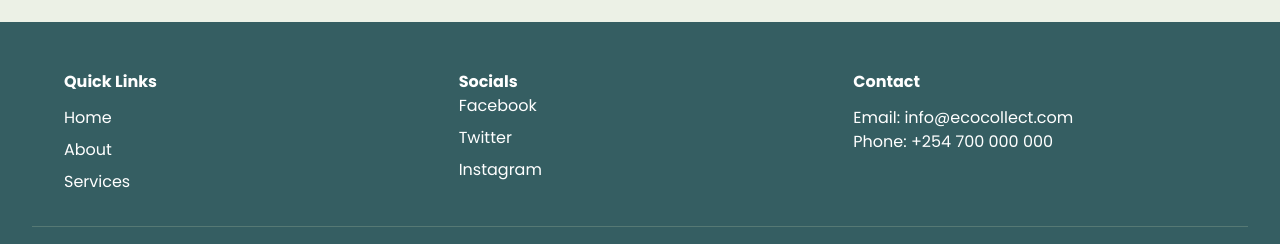
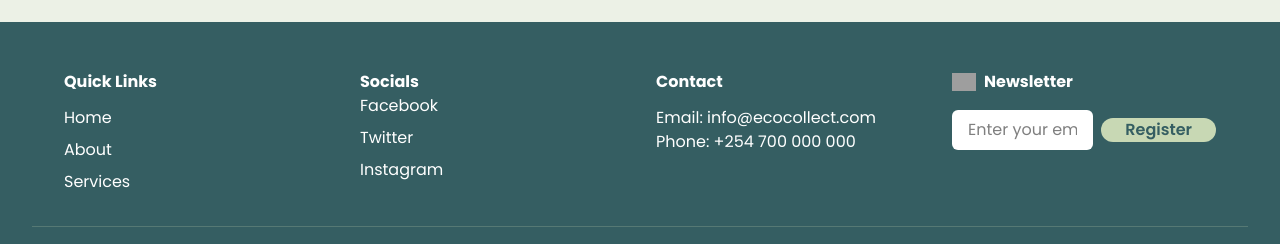
Before and after one commit to viviangichuregithub/Eco-Collect.ke, a Next.js app in the folder frontend/: page / in a window 1280 px wide. Shown: the part 2072-2316 px from the top of the page. Built offline with nearby package versions, Linux system fonts and the light colour scheme; no server answers; grey boxes are pictures that could not be loaded.

Commit message:
updated the frontend

```diff
--- a/frontend/src/app/auth/page.js
+++ b/frontend/src/app/auth/page.js
@@ -15,6 +15,7 @@ export default function AuthPage() {
   const [apiError, setApiError] = useState("");
   const [showPassword, setShowPassword] = useState(false);
   const [showConfirmPassword, setShowConfirmPassword] = useState(false);
+
   const loginSchema = Yup.object({
     email: Yup.string().email("Invalid email").required("Required"),
     password: Yup.string().required("Required"),
@@ -29,11 +30,11 @@ export default function AuthPage() {
       .required("Required"),
     role: Yup.string().required("Select a role"),
   });
+
   const handleLogin = async (values, { setSubmitting }) => {
     setApiError("");
     try {
       const user = await login(values.email, values.password);
-
       if (user.role === "civilian") router.push("/civilian");
       else if (user.role === "corporative") router.push("/corporative");
       else router.push("/");
@@ -54,7 +55,6 @@ export default function AuthPage() {
         role: values.role,
         terms_approved: true,
       });
-
       if (user) {
         if (user.role === "civilian") router.push("/civilian");
         else if (user.role === "corporative") router.push("/corporative");
@@ -69,12 +69,16 @@ export default function AuthPage() {
 
   return (
     <div className="flex h-screen w-screen overflow-hidden bg-[#ECF1E6]">
+      {/* Left Image */}
       <div
         className="flex-1 h-full bg-contain bg-center bg-left bg-no-repeat"
         style={{ backgroundImage: "url('/auth-bg.jpeg')" }}
       />
+
+      {/* Form Section */}
       <div className="flex-[1.8] flex items-center justify-center px-6 md:px-20 relative bg-[#ECF1E6] mr-20">
         <div className="w-full max-w-4xl bg-white/10 rounded-lg shadow-[0_0_30px_rgba(0,0,0,0.3)] flex flex-col h-[90vh] px-16 py-6">
+          {/* Toggle Header */}
           <div className="text-center mb-6 sticky top-0 z-10">
             <h1 className="text-4xl font-bold text-[#355E62] mb-1">Eco-Collect</h1>
             <p className="text-[#717182] text-sm">
@@ -111,6 +115,7 @@ export default function AuthPage() {
             </div>
           </div>
 
+          {/* Form */}
           <div className="flex-1 overflow-y-auto mt-6">
             {apiError && <div className="text-red-500 text-center mb-4">{apiError}</div>}
 
@@ -128,9 +133,7 @@ export default function AuthPage() {
                 <Form className="space-y-4">
                   {!isLogin && (
                     <div>
-                      <label className="block text-sm font-medium text-[#070D0D]">
-                        Full Name
-                      </label>
+                      <label className="block text-sm font-medium text-[#070D0D]">Full Name</label>
                       <Field type="text" name="fullName" className="w-full p-2 bg-[#C8D8B4]" />
                       <ErrorMessage name="fullName" component="div" className="text-red-500 text-sm" />
                     </div>
@@ -141,6 +144,7 @@ export default function AuthPage() {
                     <Field type="email" name="email" className="w-full p-2 bg-[#C8D8B4]" />
                     <ErrorMessage name="email" component="div" className="text-red-500 text-sm" />
                   </div>
+
                   <div className="relative">
                     <label className="block text-sm font-medium text-[#070D0D]">Password</label>
                     <Field
@@ -148,14 +152,12 @@ export default function AuthPage() {
                       name="password"
                       className="w-full p-2 bg-[#C8D8B4] pr-10"
                     />
-                    <div
-                      className="absolute top-8 right-2 cursor-pointer"
-                      onClick={() => setShowPassword(!showPassword)}
-                    >
+                    <div className="absolute top-8 right-2 cursor-pointer" onClick={() => setShowPassword(!showPassword)}>
                       {showPassword ? <EyeOff size={20} /> : <Eye size={20} />}
                     </div>
                     <ErrorMessage name="password" component="div" className="text-red-500 text-sm" />
                   </div>
+
                   {!isLogin && (
                     <div className="relative">
                       <label className="block text-sm font-medium text-[#070D0D]">Confirm Password</label>
@@ -164,10 +166,7 @@ export default function AuthPage() {
                         name="confirmPassword"
                         className="w-full p-2 bg-[#C8D8B4] pr-10"
                       />
-                      <div
-                        className="absolute top-8 right-2 cursor-pointer"
-                        onClick={() => setShowConfirmPassword(!showConfirmPassword)}
-                      >
+                      <div className="absolute top-8 right-2 cursor-pointer" onClick={() => setShowConfirmPassword(!showConfirmPassword)}>
                         {showConfirmPassword ? <EyeOff size={20} /> : <Eye size={20} />}
                       </div>
                       <ErrorMessage name="confirmPassword" component="div" className="text-red-500 text-sm" />
@@ -184,6 +183,7 @@ export default function AuthPage() {
                       </p>
                     </div>
                   )}
+
                   {!isLogin && (
                     <div>
                       <label className="block text-sm font-medium text-[#070D0D]">Role</label>
@@ -208,6 +208,31 @@ export default function AuthPage() {
                   >
                     {isLogin ? "Login" : "Register"}
                   </button>
+
+                  {/* Toggle message below button */}
+                  <div className="text-center mt-4 text-sm text-[#355E62]">
+                    {isLogin ? (
+                      <>
+                        Don't have an account?{" "}
+                        <span
+                          className="font-semibold cursor-pointer hover:underline"
+                          onClick={() => setIsLogin(false)}
+                        >
+                          Register
+                        </span>
+                      </>
+                    ) : (
+                      <>
+                        Already have an account?{" "}
+                        <span
+                          className="font-semibold cursor-pointer hover:underline"
+                          onClick={() => setIsLogin(true)}
+                        >
+                          Login
+                        </span>
+                      </>
+                    )}
+                  </div>
                 </Form>
               )}
             </Formik>
--- a/frontend/src/app/page.js
+++ b/frontend/src/app/page.js
@@ -23,12 +23,12 @@ export default function HomePage() {
           </button>
         </div>
       </nav>
+
+      {/* Hero Section */}
       <section
         id="home"
         className="relative h-screen flex items-center justify-center bg-cover bg-center"
-  style={{
-    backgroundImage: "url('/hero.svg')",
-  }}
+        style={{ backgroundImage: "url('/hero.svg')" }}
       >
         <div className="absolute inset-0 bg-white/10"></div>
         <motion.div
@@ -40,7 +40,6 @@ export default function HomePage() {
           <h1 className="text-3xl md:text-3xl font-bold mb-4">
             "Building a Cleaner Future, One Collection at a Time."
           </h1>
-
           <p className="text-sm md:text-sm mb-6">
             Eco-Collect is a waste recycling and management program committed to turning everyday
             waste into renewed resources. We collect, recycle, and repurpose — creating cleaner
@@ -54,19 +53,21 @@ export default function HomePage() {
           </a>
         </motion.div>
       </section>
+
+      {/* About Section */}
       <section id="about" className="bg-[#355E62] text-white text-center py-6">
         <h2 className="text-3xl font-bold mb-4">About Eco-Collect</h2>
         <p className="text-gray-200 max-w-3xl mx-auto">
-          Changing the way communities see waste.
-          Founded on the belief that sustainability starts at home, Eco-Collect partners with local organizations, schools, and
-businesses to reduce landfill use and promote a circular economy.  Our initiatives include neighborhood recycling
-drives, e-waste recovery programs, and community education on proper waste management.
-A future where waste is viewed not as trash, but as opportunity.
+          Changing the way communities see waste. Founded on the belief that sustainability starts at home,
+          Eco-Collect partners with local organizations, schools, and businesses to reduce landfill use and promote
+          a circular economy. Our initiatives include neighborhood recycling drives, e-waste recovery programs,
+          and community education on proper waste management. A future where waste is viewed not as trash, but as opportunity.
         </p>
       </section>
+
+      {/* Team Section */}
       <section className="bg-white text-[#355E62] py-16">
         <h2 className="text-3xl font-bold text-center mb-12">Meet the Team</h2>
-
         <div className="flex flex-wrap justify-center gap-48 px-4">
           {[
             { name: "Mohammad Saggaf", img: "/saggaf.svg" },
@@ -77,12 +78,7 @@ A future where waste is viewed not as trash, but as opportunity.
               key={index}
               className="relative w-64 h-80 rounded-xl overflow-hidden shadow-lg transition-transform duration-300 hover:-translate-y-2"
             >
-        <Image
-          src={member.img}
-          alt={member.name}
-          fill
-          className="object-cover"
-        />
+              <Image src={member.img} alt={member.name} fill className="object-cover" />
               <div className="absolute bottom-0 w-full bg-white/50 backdrop-blur-md text-black py-3 px-4 text-center">
                 <p className="text-sm">{member.name}</p>
               </div>
@@ -91,6 +87,8 @@ A future where waste is viewed not as trash, but as opportunity.
           ))}
         </div>
       </section>
+
+      {/* Services Section */}
       <section
         id="services"
         className="bg-[#ECF1E6] text-[#355E62] py-24 px-6 flex flex-col md:flex-row items-center justify-center gap-12"
@@ -119,7 +117,7 @@ A future where waste is viewed not as trash, but as opportunity.
         </div>
       </section>
 <footer className="bg-[#355E62] text-white py-12 px-8">
-  <div className="max-w-6xl mx-auto grid md:grid-cols-3 gap-8 mb-8">
+  <div className="max-w-6xl mx-auto grid md:grid-cols-4 gap-8 mb-8">
     <div>
       <h3 className="font-bold mb-3">Quick Links</h3>
       <ul className="space-y-2">
@@ -141,6 +139,34 @@ A future where waste is viewed not as trash, but as opportunity.
       <p>Email: info@ecocollect.com</p>
       <p>Phone: +254 700 000 000</p>
     </div>
+    <div>
+      {/* Newsletter header with bus logo */}
+      <div className="flex items-center gap-2 mb-4">
+        <Image
+          src="/bus-logo.svg" // replace with your bus image path
+          alt="Bus Logo"
+          width={24}
+          height={24}
+          className="object-contain"
+        />
+        <h3 className="font-bold">Newsletter</h3>
+      </div>
+
+      {/* Newsletter input + button */}
+      <form className="flex flex-col sm:flex-row items-center gap-2">
+        <input
+          type="email"
+          placeholder="Enter your email"
+          className="px-4 py-2 w-full sm:flex-1 rounded-md text-black bg-white"
+        />
+        <button
+          type="submit"
+          className="bg-[#C8D8B4] text-[#355E62] py-0 px-6 rounded-[64px] font-semibold hover:bg-[#b0c69f] transition-all duration-300"
+        >
+          Register
+        </button>
+      </form>
+    </div>
   </div>
   <div className="border-t border-[#C8D8B4]/30 pt-4 text-center text-sm opacity-75">
     <p>© {new Date().getFullYear()} Eco-Collect Kenya. All rights reserved.</p>
```
Also changed, not shown: 1 other file (tests, documents, lock files or other folders). Lines whose indentation alone changed are shown as unchanged.
